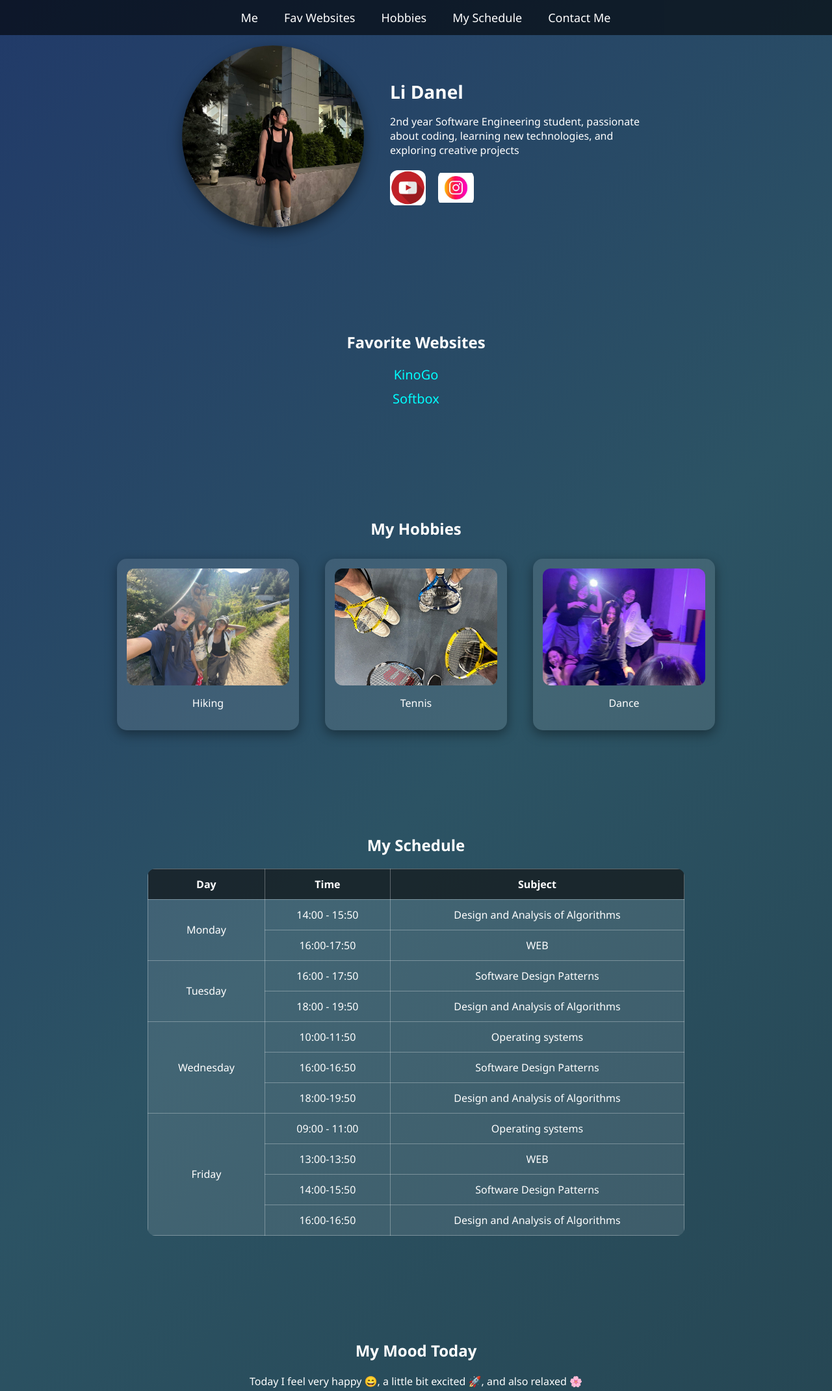
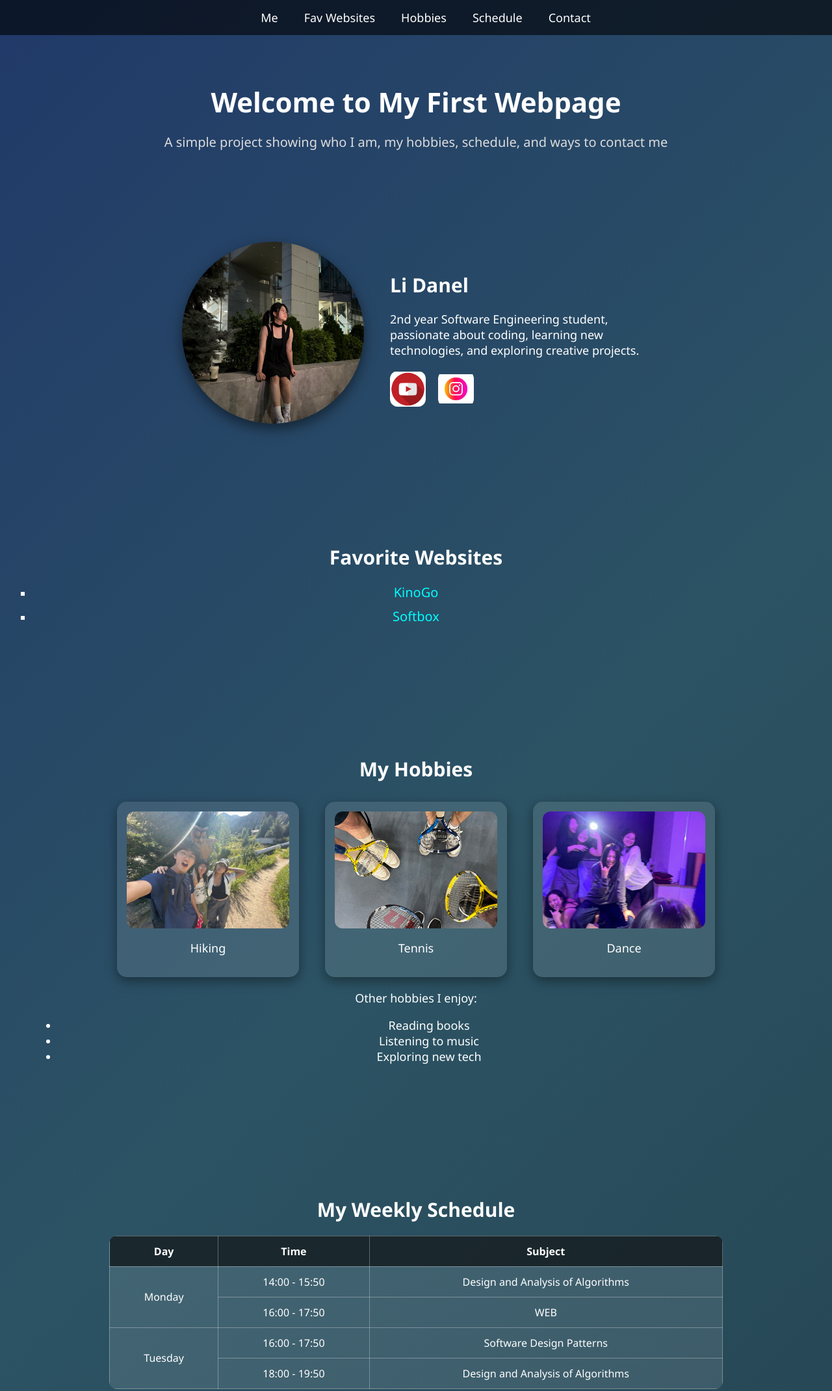
Before and after one commit to dannieey/My_Website, a plain HTML site: page index.html in a window 1280 px wide. Shown: the top 2141 px of the page at 65% size. Drawn offline with Linux system fonts and the light colour scheme.

Commit message:
Initial commit

```diff
--- a/index.html
+++ b/index.html
@@ -4,7 +4,7 @@
     <meta charset="UTF-8">
     <title>My First Webpage</title>
     <style>
-        body{
+        body {
             margin: 0;
             font-family: "Segoe UI", sans-serif;
             background: linear-gradient(-45deg,#0f2027, #203a43, #2c5364, #1a2a6c, #000428, #004e92);
@@ -17,6 +17,18 @@
             0%{background-position: 0% 50%;}
             50%{background-position: 100% 50%;}
             100%{background-position: 0% 50%;}
+        }
+        header {
+            text-align: center;
+            padding: 100px 20px 40px;
+        }
+        header h1 {
+            font-size: 42px;
+            margin-bottom: 10px;
+        }
+        header p {
+            font-size: 20px;
+            color: #dcdcdc;
         }
 
         /* Навигация */
@@ -43,11 +55,15 @@
         }
 
         section {
-            padding: 70px 50px; /* меньше расстояние */
+            padding: 80px 50px;
             text-align: center;
         }
         h2 {
             margin-bottom: 20px;
+            font-size: 30px;
+        }
+        p {
+            font-size: 18px;
         }
 
         /* Me */
@@ -69,10 +85,6 @@
             max-width: 400px;
             text-align: left;
         }
-        .me-text h2 {
-            margin-bottom: 15px;
-            font-size: 28px;
-        }
         .social-icons {
             margin-top: 20px;
         }
@@ -82,16 +94,21 @@
             margin: 0 15px 0 0;
             border-radius: 12px;
             transition: transform 0.3s;
-            object-fit: contain; /* чтобы не сплющивались */
+            object-fit: contain;
         }
         .social-icons a img:hover {
             transform: scale(1.2);
         }
 
         /* Websites */
+        .web-links ul {
+            list-style: square;
+            padding-left: 0;
+        }
+        .web-links li {
+            margin: 10px 0;
+        }
         .web-links a {
-            display: block;
-            margin: 10px 0;
             font-size: 20px;
             color: #00ffff;
             text-decoration: none;
@@ -127,10 +144,14 @@
             display: block;
             margin-bottom: 10px;
         }
+        .hobby-list {
+            margin-top: 20px;
+            font-size: 18px;
+        }
 
         /* Schedule */
         table {
-            width: 70%;
+            width: 80%;
             margin: 0 auto;
             border-collapse: collapse;
             background: rgba(255,255,255,0.1);
@@ -145,6 +166,9 @@
             background: rgba(0,0,0,0.6);
         }
 
+
+
+
         /* Contact Form */
         form {
             max-width: 400px;
@@ -158,6 +182,10 @@
             border: none;
             border-radius: 8px;
             font-size: 16px;
+        }
+        textarea {
+            resize: vertical;
+            min-height: 100px;
         }
         button {
             padding: 12px;
@@ -175,13 +203,19 @@
 </head>
 <body>
 
+    <!-- Header -->
+    <header>
+        <h1>Welcome to My First Webpage</h1>
+        <p>A simple project showing who I am, my hobbies, schedule, and ways to contact me</p>
+    </header>
+
     <!-- Навигация -->
     <nav>
         <a href="#me">Me</a>
         <a href="#websites">Fav Websites</a>
         <a href="#hobbies">Hobbies</a>
-        <a href="#schedule">My Schedule</a>
-        <a href="#contact">Contact Me</a>
+        <a href="#schedule">Schedule</a>
+        <a href="#contact">Contact</a>
     </nav>
 
     <!-- Me -->
@@ -190,7 +224,7 @@
             <img src="images/me 1.0.jpg" alt="My photo" class="profile-pic">
             <div class="me-text">
                 <h2>Li Danel</h2>
-                <p>2nd year Software Engineering student, passionate about coding, learning new technologies, and exploring creative projects</p>
+                <p>2nd year Software Engineering student, passionate about coding, learning new technologies, and exploring creative projects.</p>
                 <div class="social-icons">
                     <a href="https://www.youtube.com/@danniey" target="_blank"><img src="images/youtube.png" alt="YouTube"></a>
                     <a href="https://instagram.com/_dannie.ey_" target="_blank"><img src="images/instagram.jpg" alt="Instagram"></a>
@@ -203,8 +237,10 @@
     <section id="websites">
         <h2>Favorite Websites</h2>
         <div class="web-links">
-            <a href="https://kino.cm/" target="_blank">KinoGo</a>
-            <a href="https://softboxdorama.com/" target="_blank">Softbox</a>
+            <ul>
+                <li><a href="https://kino.cm/" target="_blank">KinoGo</a></li>
+                <li><a href="https://softboxdorama.com/" target="_blank">Softbox</a></li>
+            </ul>
         </div>
     </section>
 
@@ -213,23 +249,31 @@
         <h2>My Hobbies</h2>
         <div class="hobby-gallery">
             <div class="hobby-item">
-                <img src="images/hobby 1.0.jpg" alt="Hobby 1">
+                <img src="images/hobby 1.0.jpg" alt="Hiking">
                 <p>Hiking</p>
             </div>
             <div class="hobby-item">
-                <img src="images/hobby 2.0.jpg" alt="Hobby 2">
+                <img src="images/hobby 2.0.jpg" alt="Tennis">
                 <p>Tennis</p>
             </div>
             <div class="hobby-item">
-                <img src="images/hobby 3.0.jpg" alt="Hobby 3">
+                <img src="images/hobby 3.0.jpg" alt="Dance">
                 <p>Dance</p>
             </div>
+        </div>
+        <div class="hobby-list">
+            <p>Other hobbies I enjoy:</p>
+            <ul>
+                <li>Reading books</li>
+                <li>Listening to music</li>
+                <li>Exploring new tech</li>
+            </ul>
         </div>
     </section>
 
     <!-- Schedule -->
     <section id="schedule">
-        <h2>My Schedule</h2>
+        <h2>My Weekly Schedule</h2>
         <table>
             <tr>
                 <th>Day</th>
@@ -237,12 +281,12 @@
                 <th>Subject</th>
             </tr>
             <tr>
-                <td rowspan=2>Monday</td>
+                <td rowspan="2">Monday</td>
                 <td>14:00 - 15:50</td>
                 <td>Design and Analysis of Algorithms</td>
             </tr>
             <tr>
-                <td>16:00-17:50</td>
+                <td>16:00 - 17:50</td>
                 <td>WEB</td>
             </tr>
             <tr>
@@ -254,45 +298,11 @@
                 <td>18:00 - 19:50</td>
                 <td>Design and Analysis of Algorithms</td>
             </tr>
-            <tr>
-                <td rowspan="3">Wednesday</td>
-                <td>10:00-11:50</td>
-                <td>Operating systems</td>
-            </tr>
-            <tr>
-                <td>16:00-16:50</td>
-                <td>Software Design Patterns</td>
-            </tr>
-            <tr>
-                <td>18:00-19:50</td>
-                <td>Design and Analysis of Algorithms</td>
-            </tr>
-            <tr>
-                <td rowspan="4">Friday</td>
-                <td>09:00 - 11:00</td>
-                <td>Operating systems</td>
-            </tr>
-            <tr>
-                <td>13:00-13:50</td>
-                <td>WEB</td>
-            </tr>
-            <tr>
-                <td>14:00-15:50</td>
-                <td>Software Design Patterns</td>
-            </tr>
-            <tr>
-                <td>16:00-16:50</td>
-                <td>Design and Analysis of Algorithms</td>
-            </tr>
-
         </table>
     </section>
 
-    <!--emoji-->
-    <section id="mood">
-        <h2>My Mood Today</h2>
-        <p>Today I feel very happy 😄, a little bit excited 🚀, and also relaxed 🌸</p>
-    </section>
+
+
 
     <!-- Contact -->
     <section id="contact">
@@ -300,13 +310,11 @@
         <form action="mailto:your-email@example.com" method="post" enctype="text/plain">
             <input type="text" name="name" placeholder="Your Name" required>
             <input type="email" name="email" placeholder="Your Email" required>
+            <textarea name="message" placeholder="Your Message"></textarea>
             <input type="color" name="favoriteColor" value="#00ffff" title="Choose your favorite color">
             <button type="submit">Submit</button>
         </form>
     </section>
 
-
-
-
 </body>
 </html>
```
Lines whose indentation alone changed are shown as unchanged.
